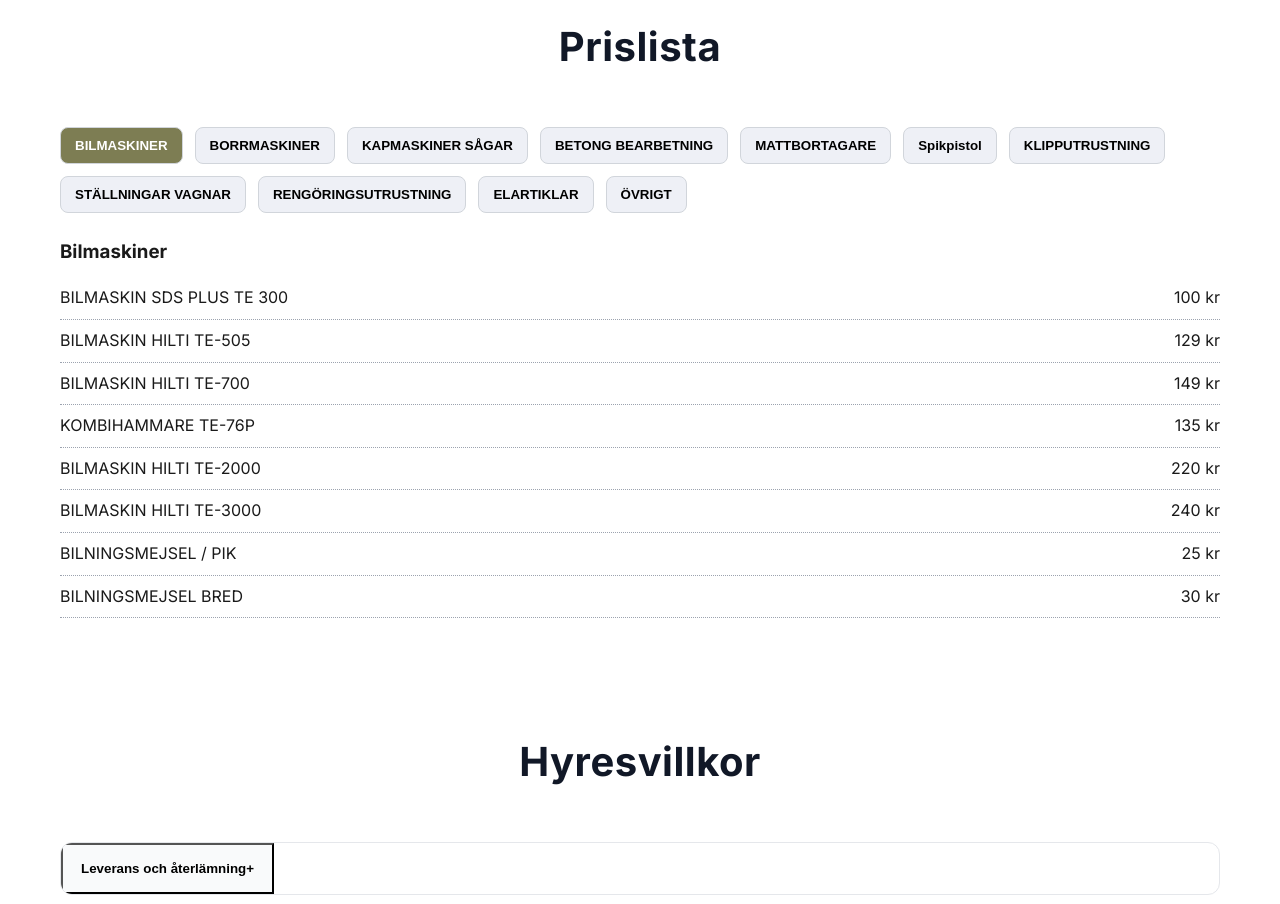
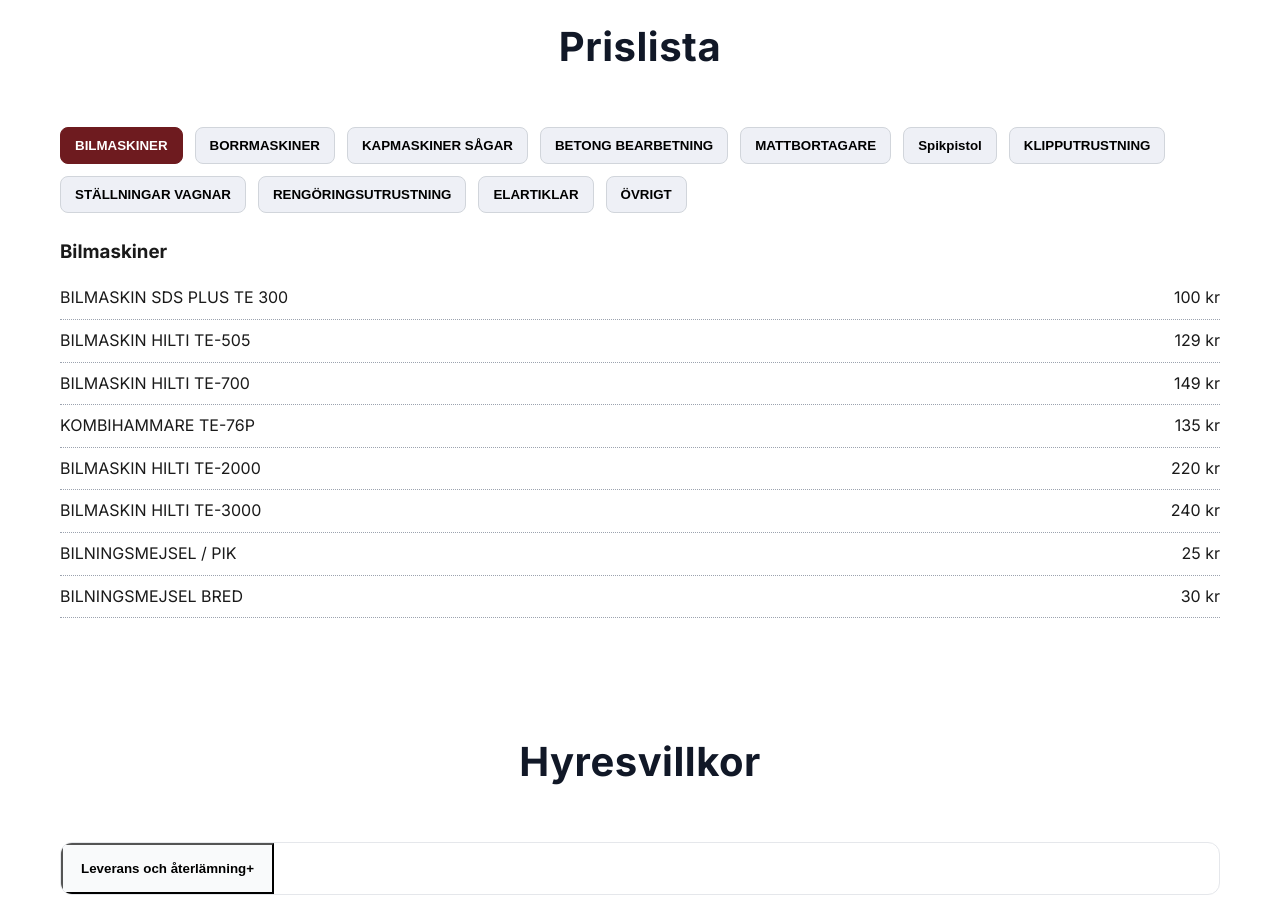
Before and after one commit to Adr1anr1/M.P.A.B, a React (Vite) app: page / in a window 1280 px wide. Shown: the part 2760-3664 px from the top of the page. Built offline with nearby package versions, Linux system fonts and the light colour scheme.

Commit message:
Fixa knappar till rött

```diff
--- a/src/index.css
+++ b/src/index.css
@@ -301,8 +301,9 @@ html {
 }
 
 .tab-btn.active {
-  background: #7d7d53;
+  background: #6e1b1f;
   color: #fff;
+  border-color: #6e1b1f;
 }
 
 .price-grid {
```
